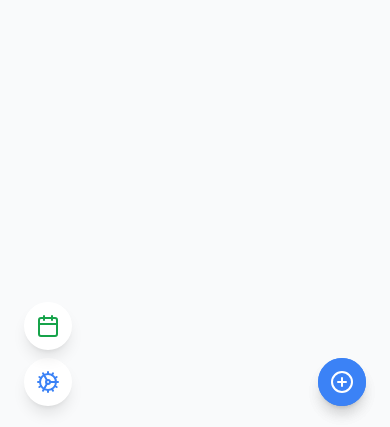
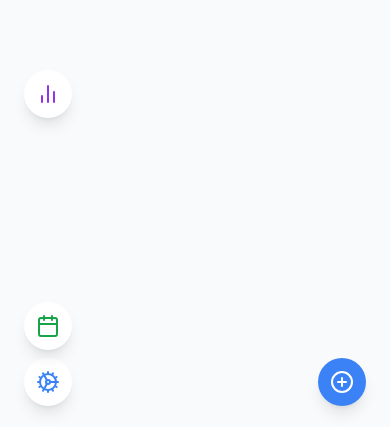
Before and after one commit to Jipi0303/TareasApp, a React (Vite) app: page / in a window 390 px wide. Shown: the part 414-841 px from the top of the page. Built offline with nearby package versions, Linux system fonts and the light colour scheme.

Commit message:
Add Task Progress Component and Button

```diff
--- a/src/App.tsx
+++ b/src/App.tsx
@@ -7,7 +7,7 @@ import TaskList from './components/TaskList';
 import TaskForm from './components/TaskForm';
 import CategoryManager from './components/CategoryManager';
 import TaskCalendar from './components/TaskCalendar';
-
+import TaskProgress from './components/TaskProgress';
 
 function App() {
   const [taskToEdit, setTaskToEdit] = useState<Task | undefined>(undefined);
@@ -20,9 +20,9 @@ function App() {
   };
 
   const handleEditTask = (task: Task | null) => {
-  setTaskToEdit(task ?? undefined); // null se convierte en undefined
-  setShowTaskForm(true);
-};
+    setTaskToEdit(task ?? undefined);
+    setShowTaskForm(true);
+  };
 
   const handleCloseTaskForm = () => {
     setShowTaskForm(false);
@@ -45,6 +45,9 @@ function App() {
             <Cog className="h-6 w-6" />
           </button>
 
+          <TaskCalendar />
+          <TaskProgress />
+
           <button
             onClick={handleAddTask}
             className="fixed bottom-6 right-6 p-3 bg-blue-500 text-white rounded-full shadow-lg hover:bg-blue-600 transition-colors focus:outline-none focus:ring-2 focus:ring-blue-300 sm:hidden"
@@ -52,8 +55,6 @@ function App() {
           >
             <PlusCircle className="h-6 w-6" />
           </button>
-
-
         </main>
 
         <TaskForm
@@ -66,16 +67,6 @@ function App() {
           isOpen={showCategoryManager}
           onClose={() => setShowCategoryManager(false)}
         />
-         <TaskCalendar />
-
-          <button
-            onClick={handleAddTask}
-            className="fixed bottom-6 right-6 p-3 bg-blue-500 text-white rounded-full shadow-lg hover:bg-blue-600 transition-colors focus:outline-none focus:ring-2 focus:ring-blue-300 sm:hidden"
-            title="Nueva tarea"
-          >
-            <PlusCircle className="h-6 w-6" />
-          </button>
-
       </div>
     </TaskProvider>
   );
--- a/src/components/TaskProgress.tsx
+++ b/src/components/TaskProgress.tsx
@@ -1,18 +1,15 @@
-import React, { useMemo } from 'react';
+import React, { useState } from 'react';
+import { BarChart2, X } from 'lucide-react';
 import { BarChart, Bar, XAxis, YAxis, CartesianGrid, Tooltip, ResponsiveContainer } from 'recharts';
-import { format } from 'date-fns';
-import { es } from 'date-fns/locale';
-import { TimeRange, TaskReport } from '../types';
+import { TimeRange } from '../types';
 import { useTaskContext } from '../context/TaskContext';
 
-interface TaskProgressProps {
-  timeRange: TimeRange;
-}
-
-const TaskProgress: React.FC<TaskProgressProps> = ({ timeRange }) => {
+const TaskProgress: React.FC = () => {
+  const [isOpen, setIsOpen] = useState(false);
+  const [timeRange, setTimeRange] = useState<TimeRange>('week');
   const { state } = useTaskContext();
 
-  const report = useMemo(() => {
+  const report = React.useMemo(() => {
     const now = new Date();
     const startDate = new Date();
 
@@ -81,8 +78,46 @@ const TaskProgress: React.FC<TaskProgressProps> = ({ timeRange }) => {
   }));
 
   return (
-    <div className="bg-white rounded-lg shadow-sm p-6">
-      <h3 className="text-lg font-semibold mb-4">Progreso de tareas</h3>
+    <>
+      <button
+        onClick={() => setIsOpen(true)}
+        className="fixed bottom-34 left-6 p-3 bg-white text-purple-600 rounded-full shadow-lg hover:bg-purple-50 transition-colors focus:outline-none focus:ring-2 focus:ring-purple-300"
+        title="Ver progreso"
+      >
+        <BarChart2 className="h-6 w-6" />
+      </button>
+
+      {isOpen && (
+        <div className="fixed inset-0 bg-black bg-opacity-25 flex items-center justify-center z-50 p-4">
+          <div className="bg-white rounded-lg shadow-xl w-full max-w-4xl max-h-[90vh] overflow-y-auto">
+            <div className="p-4 border-b flex justify-between items-center">
+              <h2 className="text-xl font-semibold">Progreso de tareas</h2>
+              <button
+                onClick={() => setIsOpen(false)}
+                className="p-1 rounded-full hover:bg-gray-100"
+              >
+                <X className="h-5 w-5 text-gray-500" />
+              </button>
+            </div>
+
+            <div className="p-6">
+              <div className="mb-6 flex gap-2">
+                {(['week', 'month', 'year'] as TimeRange[]).map((range) => (
+                  <button
+                    key={range}
+                    onClick={() => setTimeRange(range)}
+                    className={`px-4 py-2 rounded-md ${
+                      timeRange === range
+                        ? 'bg-purple-100 text-purple-700'
+                        : 'bg-gray-100 text-gray-700 hover:bg-gray-200'
+                    }`}
+                  >
+                    {range === 'week' && 'Última semana'}
+                    {range === 'month' && 'Último mes'}
+                    {range === 'year' && 'Último año'}
+                  </button>
+                ))}
+              </div>
 
               <div className="grid grid-cols-1 md:grid-cols-3 gap-4 mb-6">
                 <div className="bg-blue-50 p-4 rounded-lg">
@@ -137,6 +172,10 @@ const TaskProgress: React.FC<TaskProgressProps> = ({ timeRange }) => {
                 ))}
               </div>
             </div>
+          </div>
+        </div>
+      )}
+    </>
   );
 };
 
```
Also changed, not shown: package.json (line endings or trailing spaces). Lines whose indentation alone changed are shown as unchanged.
